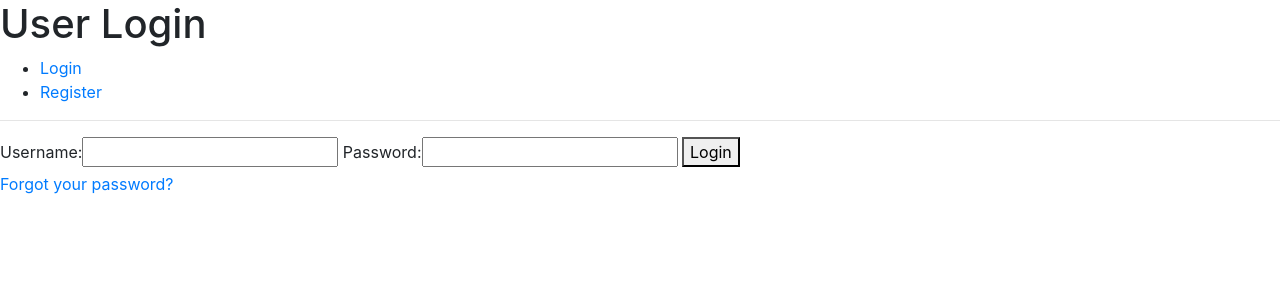
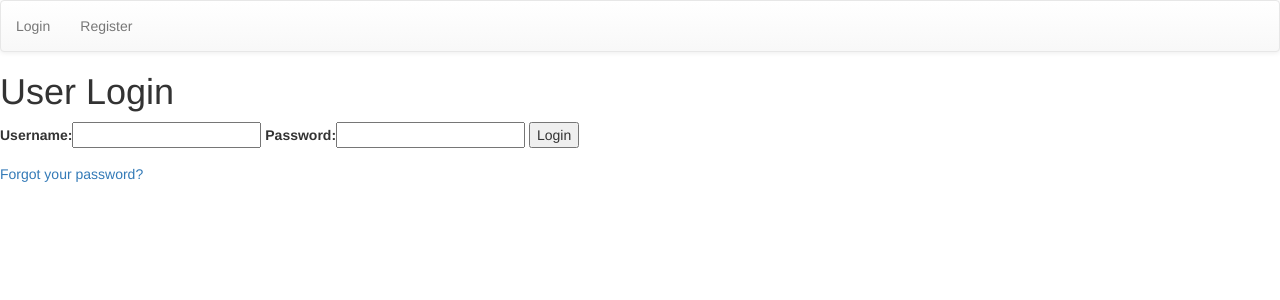
Before and after one commit to djjtyn/django-auth, a Django app: page /accounts/login/ in a window 1280 px wide. Shown: the top 300 px of the page. Run offline with Django 3.2, Linux system fonts and the light colour scheme; some libraries are stand-ins or nearby versions.

Commit message:
navbar added

```diff
--- a/templates/base.html
+++ b/templates/base.html
@@ -1,35 +1,41 @@
-<!DOCTYPE html>
-<html lang="en">
+<html>
+
 <head>
-    <meta charset="UTF-8">
-    <meta name="viewport" content="width=device-width, initial-scale=1.0">
-    <meta http-equiv="X-UA-Compatible" content="ie=edge">
-    <title>{% block page_title%}{% endblock %}</title>
-    <link rel="stylesheet" href="https://stackpath.bootstrapcdn.com/bootstrap/4.3.1/css/bootstrap.min.css" integrity="sha384-ggOyR0iXCbMQv3Xipma34MD+dH/1fQ784/j6cY/iJTQUOhcWr7x9JvoRxT2MZw1T" crossorigin="anonymous">
-    <script src="https://stackpath.bootstrapcdn.com/bootstrap/4.3.1/js/bootstrap.min.js" integrity="sha384-JjSmVgyd0p3pXB1rRibZUAYoIIy6OrQ6VrjIEaFf/nJGzIxFDsf4x0xIM+B07jRM" crossorigin="anonymous"></script>
+    <title>{% block page_title %}{% endblock %}</title>
+
+    <!-- Latest compiled and minified CSS -->
+    <link rel="stylesheet" href="https://maxcdn.bootstrapcdn.com/bootstrap/3.3.7/css/bootstrap.min.css" integrity="sha384-BVYiiSIFeK1dGmJRAkycuHAHRg32OmUcww7on3RYdg4Va+PmSTsz/K68vbdEjh4u" crossorigin="anonymous">
+
+    <!-- Optional theme -->
+    <link rel="stylesheet" href="https://maxcdn.bootstrapcdn.com/bootstrap/3.3.7/css/bootstrap-theme.min.css" integrity="sha384-rHyoN1iRsVXV4nD0JutlnGaslCJuC7uwjduW9SVrLvRYooPp2bWYgmgJQIXwl/Sp" crossorigin="anonymous">
+
+    <!-- Latest compiled and minified JavaScript -->
+    <script src="https://maxcdn.bootstrapcdn.com/bootstrap/3.3.7/js/bootstrap.min.js" integrity="sha384-Tc5IQib027qvyjSMfHjOMaLkfuWVxZxUPnCJA7l2mCWNIpG9mGCD8wGNIcPD7Txa" crossorigin="anonymous"></script>
 </head>
+
 <body>
-  <h1>{% block page_heading%}{% endblock %}</h1>
-  <nav>
-    <ul>
+
+
+    <nav class="navbar navbar-default">
+        <ul class="nav navbar-nav">
             {% if user.is_authenticated %}
+            <li><a href="{% url 'profile' %}">Profile</a></li>
             <li><a href="{% url 'logout' %}">Logout</a></li>
-      <li><a href="{% url 'profile' %}">Profile</a></li>
             {% else %}
             <li><a href="{% url 'login' %}">Login</a></li>
             <li><a href="{% url 'registration' %}">Register</a></li>
             {% endif %}
         </ul>
     </nav>
-  <hr>
+
+    <h1>
+        {% block page_heading %}{% endblock %}
+    </h1>
     {% if messages %}
     <div>
-      {% for message in messages %}
-        {{ message }}
-      {% endfor %}
+        {% for message in messages %} {{ message }} {% endfor %}
     </div>
-  {% endif %}
-  {% block content %}
-  {% endblock %}
+    {% endif %} {% block content %}{% endblock %}
 </body>
+
 </html>
```
Lines whose indentation alone changed are shown as unchanged.
